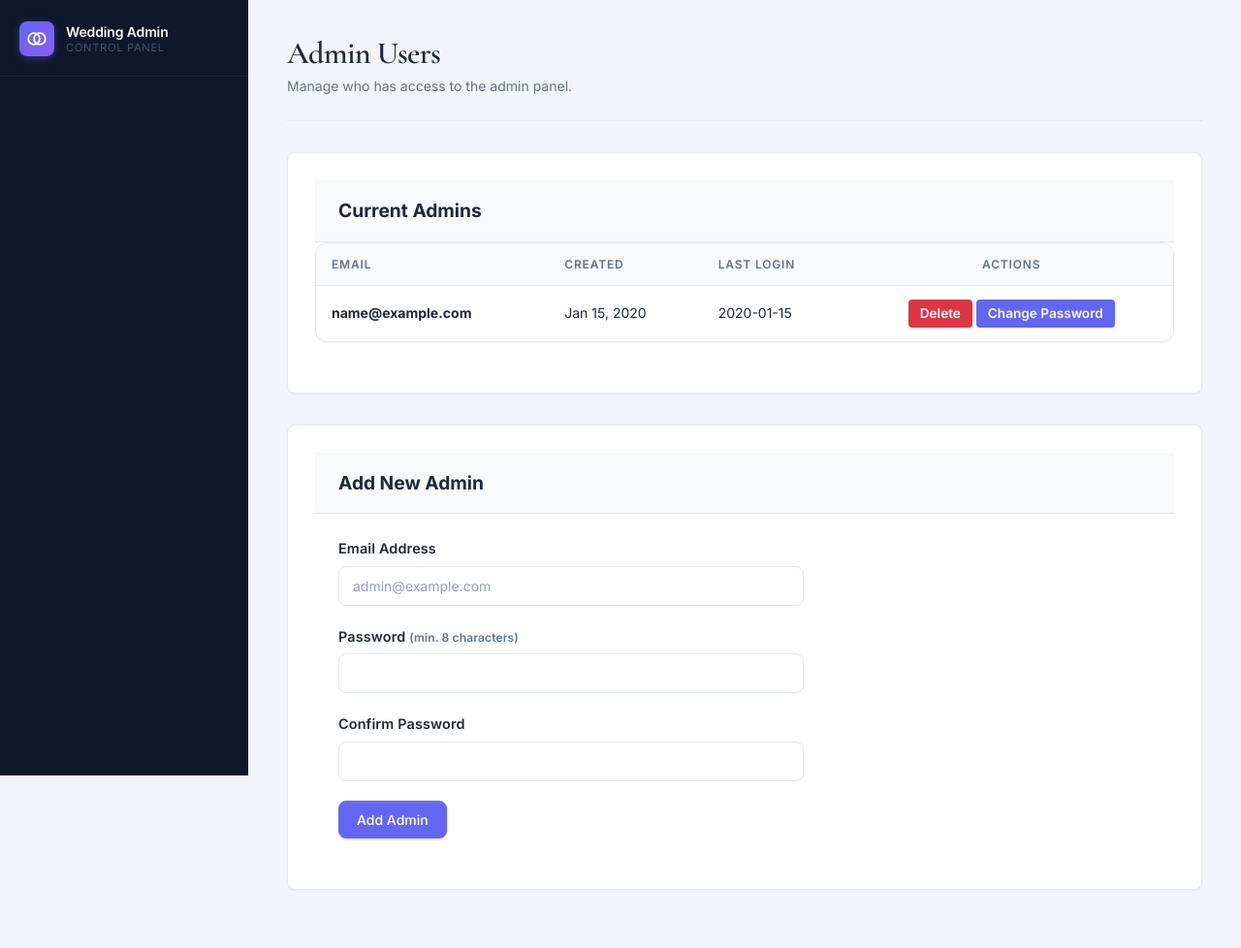
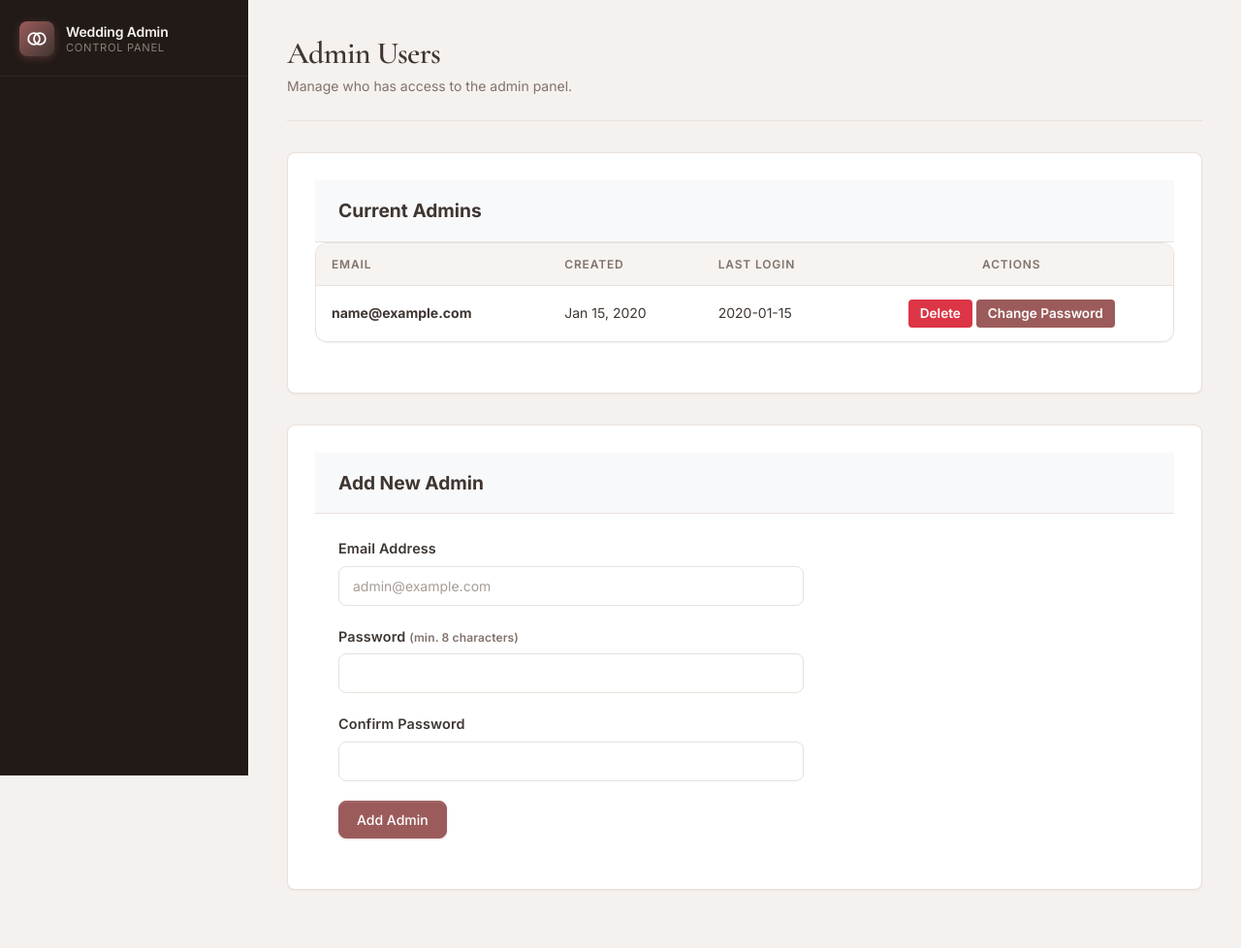
Before and after one commit to agent-squirrel/Matrimony, a Python web app: template templates/admin/users.html in a window 1280 px wide. Shown: the whole page at 97% size. Run offline with Jinja, Linux system fonts and the light colour scheme; the template is opened without the code that fills it: most values are stand-ins (such as "Sample title", 1, 10 or a date in 2020).

Commit message:
Add logo SVG files and update admin panel styles for improved aesthetics

```diff
--- a/static/css/admin.css
+++ b/static/css/admin.css
@@ -9,31 +9,31 @@ body {
     font-family: 'Inter', -apple-system, BlinkMacSystemFont, 'Segoe UI', sans-serif;
     font-size: 0.9375rem;
     line-height: 1.6;
-    color: #1e293b;
-    background-color: #f1f5f9;
+    color: #3F3631;
+    background-color: #F5F1EE;
 }
 
 /* ─── CSS Variables ─────────────────────────────────────────────────────────── */
 
 :root {
-    --admin-sidebar-bg:    #0f172a;
-    --admin-sidebar-text:  #94a3b8;
-    --admin-sidebar-hover: rgba(99, 102, 241, 0.15);
-    --admin-sidebar-active-bg: rgba(99, 102, 241, 0.2);
-    --admin-sidebar-active-text: #a5b4fc;
-    --admin-sidebar-active-border: #6366f1;
+    --admin-sidebar-bg:    #211A17;
+    --admin-sidebar-text:  #A89C95;
+    --admin-sidebar-hover: rgba(156, 91, 91, 0.15);
+    --admin-sidebar-active-bg: rgba(156, 91, 91, 0.2);
+    --admin-sidebar-active-text: #CDADAD;
+    --admin-sidebar-active-border: #9C5B5B;
     --admin-sidebar-border: rgba(255,255,255,0.06);
 
-    --admin-accent:        #6366f1;
-    --admin-accent-dark:   #4f46e5;
-    --admin-accent-light:  rgba(99, 102, 241, 0.12);
+    --admin-accent:        #9C5B5B;
+    --admin-accent-dark:   #6D4846;
+    --admin-accent-light:  rgba(156, 91, 91, 0.12);
 
-    --admin-text:          #1e293b;
-    --admin-text-muted:    #64748b;
-    --admin-bg:            #f1f5f9;
+    --admin-text:          #3F3631;
+    --admin-text-muted:    #80726B;
+    --admin-bg:            #F5F1EE;
     --admin-surface:       #ffffff;
-    --admin-border:        #e2e8f0;
-    --admin-border-light:  #f1f5f9;
+    --admin-border:        #E8E1DC;
+    --admin-border-light:  #F5F1EE;
 
     --admin-success:       #16a34a;
     --admin-success-bg:    #dcfce7;
@@ -94,14 +94,14 @@ body {
 .sidebar-brand-icon {
     width: 36px;
     height: 36px;
-    background: linear-gradient(135deg, #6366f1, #8b5cf6);
+    background: linear-gradient(135deg, #9C5B5B, #3F3631);
     border-radius: var(--radius-md);
     display: flex;
     align-items: center;
     justify-content: center;
     font-size: 1rem;
     flex-shrink: 0;
-    box-shadow: 0 2px 8px rgba(99,102,241,0.4);
+    box-shadow: 0 2px 8px rgba(156,91,91,0.4);
 }
 
 .sidebar-brand-text {
@@ -112,12 +112,12 @@ body {
 .sidebar-brand-text strong {
     font-size: 0.875rem;
     font-weight: 600;
-    color: #f8fafc;
+    color: #F7F3F0;
     letter-spacing: -0.01em;
 }
 .sidebar-brand-text small {
     font-size: 0.7rem;
-    color: #475569;
+    color: #8C7F77;
     font-weight: 400;
     letter-spacing: 0.06em;
     text-transform: uppercase;
@@ -399,12 +399,12 @@ body {
     background: var(--admin-accent);
     color: #fff;
     border-color: var(--admin-accent);
-    box-shadow: 0 1px 2px rgba(99,102,241,0.25), inset 0 1px 0 rgba(255,255,255,0.1);
+    box-shadow: 0 1px 2px rgba(156,91,91,0.25), inset 0 1px 0 rgba(255,255,255,0.1);
 }
 .btn-primary:hover {
     background: var(--admin-accent-dark);
     border-color: var(--admin-accent-dark);
-    box-shadow: 0 4px 8px rgba(99,102,241,0.3);
+    box-shadow: 0 4px 8px rgba(156,91,91,0.3);
     transform: translateY(-1px);
     color: #fff;
 }
@@ -496,11 +496,11 @@ body {
 .form-group select:focus {
     outline: none;
     border-color: var(--admin-accent);
-    box-shadow: 0 0 0 3px rgba(99,102,241,0.15);
+    box-shadow: 0 0 0 3px rgba(156,91,91,0.15);
 }
 
 .form-group input::placeholder,
-.form-group textarea::placeholder { color: #94a3b8; }
+.form-group textarea::placeholder { color: #A89C95; }
 
 .form-group textarea { resize: vertical; min-height: 90px; }
 
@@ -540,7 +540,7 @@ table, .admin-table {
 }
 
 table thead, .admin-table thead {
-    background: #f8fafc;
+    background: #F7F3F0;
     border-bottom: 1px solid var(--admin-border);
 }
 
```
Also changed, not shown: other parts of static/css/admin.css (+13 -13 lines), README.md, matrimony-logo-light.svg (added), matrimony-logo.svg (added).
